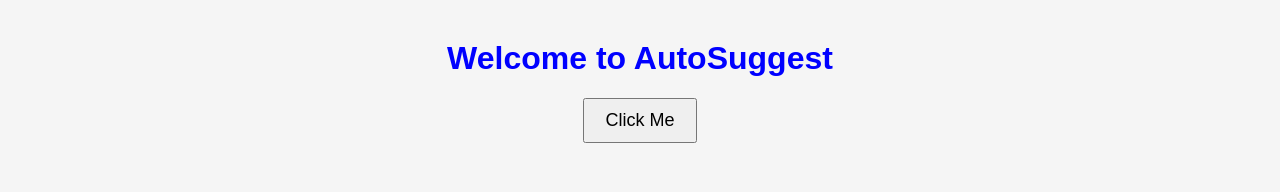
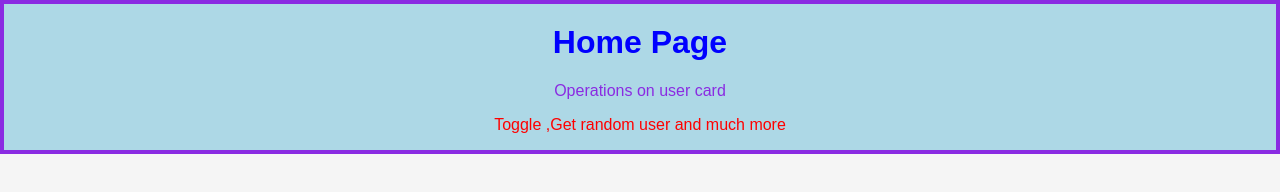
Before and after one commit to alekyakondamadugula/AutoSuggest, a website: page frontend/index.html in a window 1280 px wide. Drawn offline with Linux system fonts and the light colour scheme.

Commit message:
Added colors

```diff
--- a/frontend/index.html
+++ b/frontend/index.html
@@ -9,9 +9,12 @@
 </head>
 <body>
 
-    <h1>Welcome to AutoSuggest</h1>
+<div id="Home">
+    <h1 >Home Page</h1>
+    <p id="p1">Operations on user card </p>
+    <p id="p2">Toggle ,Get random user and much more</p>
+</div>
 
-    <button id="btn">Click Me</button>
 
     <script src="index.js"></script>
 </body>
--- a/frontend/style.css
+++ b/frontend/style.css
@@ -8,11 +8,24 @@
 
 h1 {
     color: blue;
-    margin-top: 40px;
+    margin-top: 20px;
 }
 
-button {
-    padding: 10px 20px;
-    font-size: 18px;
-    cursor: pointer;
+#Home {
+
+    text-align:center;
+    border: 3pt;
+    border-color:blueviolet;
+    border-style:solid;
+
 }
+#Home:hover {
+    background-color: lightblue;
+}
+
+p{
+    color: blueviolet;
+}
+#p2{
+    color:red;
+}
```
